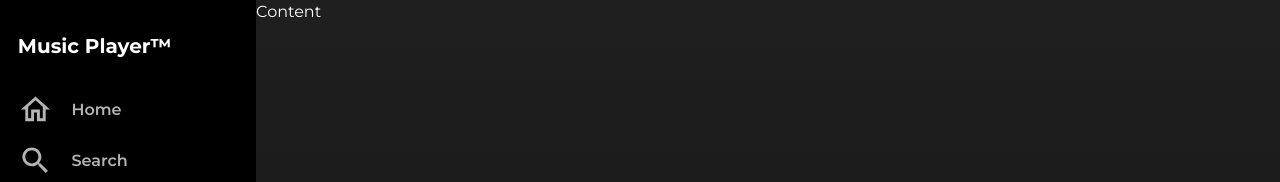
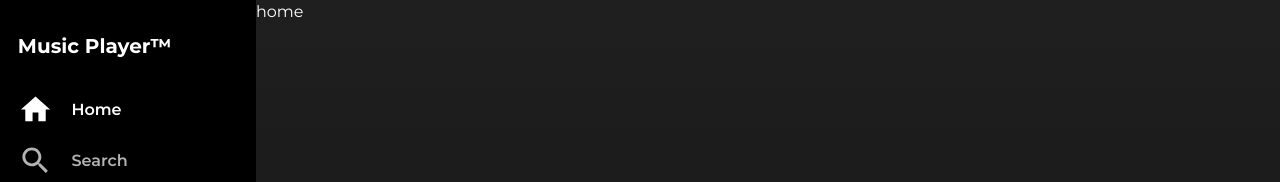
Before and after one commit to ah-youmk/music-player, a React (Vite) app: page / in a window 1280 px wide. Shown: the top 182 px of the page. Built offline with nearby package versions, Linux system fonts and the light colour scheme.

Commit message:
Finished navbar

```diff
--- a/src/App.tsx
+++ b/src/App.tsx
@@ -1,13 +1,16 @@
 import React, { MouseEvent, useEffect, useRef, useState } from 'react';
 import Navbar from './components/Navbar';
 import Content from './components/Content';
+import { ContentType } from './types/GlobalTypes';
 
 function App() {
+  const [content, setContent] = useState<ContentType>('home');
+
   return (
     <>
       <div className="flex h-screen w-full">
-        <Navbar />
-        <Content contentType="" />
+        <Navbar active={content} setActive={setContent} />
+        <Content content={content} />
       </div>
     </>
   );
--- a/src/components/Content.tsx
+++ b/src/components/Content.tsx
@@ -1,7 +1,5 @@
-type ContetnProps = {
-  contentType: string;
-};
+import { ContetnProps } from '../types/PropsType';
 
-export default function Content({ contentType }: ContetnProps) {
-  return <>Content</>;
+export default function Content({ content }: ContetnProps) {
+  return <>{content}</>;
 }
--- a/src/components/Navbar.tsx
+++ b/src/components/Navbar.tsx
@@ -1,12 +1,18 @@
+import { useState, MouseEvent } from 'react';
 import * as Dialog from '@radix-ui/react-dialog';
 import { Cross2Icon } from '@radix-ui/react-icons';
 import HomeIcon from '@mui/icons-material/Home';
 import HomeOutlinedIcon from '@mui/icons-material/HomeOutlined';
 import SearchOutlinedIcon from '@mui/icons-material/SearchOutlined';
+import PageviewIcon from '@mui/icons-material/Pageview';
 import LibraryBooksOutlinedIcon from '@mui/icons-material/LibraryBooksOutlined';
+import LibraryBooksIcon from '@mui/icons-material/LibraryBooks';
 import ControlPointOutlinedIcon from '@mui/icons-material/ControlPointOutlined';
+import AddCircleOutlinedIcon from '@mui/icons-material/AddCircleOutlined';
+import { ContentType } from '../types/GlobalTypes';
+import { NavbarProps } from '../types/PropsType';
 
-export default function Navbar() {
+export default function Navbar({ active, setActive }: NavbarProps) {
   return (
     <>
       <nav className="flex h-[90vh] w-16 flex-col gap-3 bg-black p-3 md:w-40 lg:w-64">
@@ -16,35 +22,87 @@ export default function Navbar() {
           </p>
         </div>
         <ul className="flex h-[90%] w-full flex-col items-center gap-4 text-[#b3b3b3]">
-          <li className="flex w-[95%] gap-3 hover:cursor-pointer">
+          <li
+            className={`flex w-[95%] gap-3 transition-all duration-300 hover:cursor-pointer ${
+              active === 'home' ? 'text-white' : 'hover:text-white'
+            }`}
+            onClick={() => setActive('home')}
+          >
             <div className="flex flex-[1] items-start">
-              <HomeOutlinedIcon fontSize="large" />
+              {active === 'home' ? (
+                <HomeIcon fontSize="large" />
+              ) : (
+                <HomeOutlinedIcon fontSize="large" />
+              )}
             </div>
-            <a href="/" className="flex flex-[4] items-center">
+            <a
+              href="/"
+              className="flex flex-[4] items-center"
+              onClick={(e: MouseEvent) => e.preventDefault()}
+            >
               <span className="font-semibold">Home</span>
             </a>
           </li>
-          <li className="flex w-[95%] gap-3 hover:cursor-pointer">
+          <li
+            className={`flex w-[95%] gap-3 transition-all duration-300 hover:cursor-pointer ${
+              active === 'search' ? 'text-white' : 'hover:text-white'
+            }`}
+            onClick={() => setActive('search')}
+          >
             <div className="flex flex-[1] items-start">
-              <SearchOutlinedIcon fontSize="large" />
+              {active === 'search' ? (
+                <PageviewIcon fontSize="large" />
+              ) : (
+                <SearchOutlinedIcon fontSize="large" />
+              )}
             </div>
-            <a href="/" className="flex flex-[4] items-center">
+            <a
+              href="/"
+              className="flex flex-[4] items-center"
+              onClick={(e: MouseEvent) => e.preventDefault()}
+            >
               <span className="font-semibold">Search</span>
             </a>
           </li>
-          <li className="flex w-[95%] gap-3 hover:cursor-pointer">
+          <li
+            className={`flex w-[95%] gap-3 transition-all duration-300 hover:cursor-pointer ${
+              active === 'library' ? 'text-white' : 'hover:text-white'
+            }`}
+            onClick={() => setActive('library')}
+          >
             <div className="flex-[1]">
-              <LibraryBooksOutlinedIcon fontSize="large" />
+              {active === 'library' ? (
+                <LibraryBooksIcon fontSize="large" />
+              ) : (
+                <LibraryBooksOutlinedIcon fontSize="large" />
+              )}
             </div>
-            <a href="/" className="flex flex-[4] items-center">
+            <a
+              href="/"
+              className="flex flex-[4] items-center"
+              onClick={(e: MouseEvent) => e.preventDefault()}
+            >
               <span className="font-semibold">Library</span>
             </a>
           </li>
-          <li className="flex w-[95%] gap-3 hover:cursor-pointer">
+          <li
+            className={`flex w-[95%] gap-3 transition-all duration-300 hover:cursor-pointer ${
+              active === 'playlist' ? 'text-white' : 'hover:text-white'
+            }`}
+            onClick={() => setActive('playlist')}
+          >
             <div className="flex-[1]">
-              <ControlPointOutlinedIcon fontSize="large" />
+              {active === 'playlist' ? (
+                <AddCircleOutlinedIcon fontSize="large" />
+              ) : (
+                <ControlPointOutlinedIcon fontSize="large" />
+              )}
             </div>
-            <a href="/" className="flex flex-[4] items-center">
+            <a
+              href="/"
+              className="flex flex-[4] items-center"
+              onClick={(e: MouseEvent) => e.preventDefault()}
+            >
               <span className="font-semibold">Create Playlist</span>
             </a>
           </li>
--- /dev/null
+++ b/src/types/GlobalTypes.ts
@@ -0,0 +1 @@
+export type ContentType = 'home' | 'library' | 'playlist' | 'search';
--- /dev/null
+++ b/src/types/PropsType.ts
@@ -0,0 +1,10 @@
+import { ContentType } from './GlobalTypes';
+
+export type ContetnProps = {
+  content: ContentType;
+};
+
+export type NavbarProps = {
+  active: ContentType;
+  setActive: React.Dispatch<React.SetStateAction<ContentType>>;
+};
```
